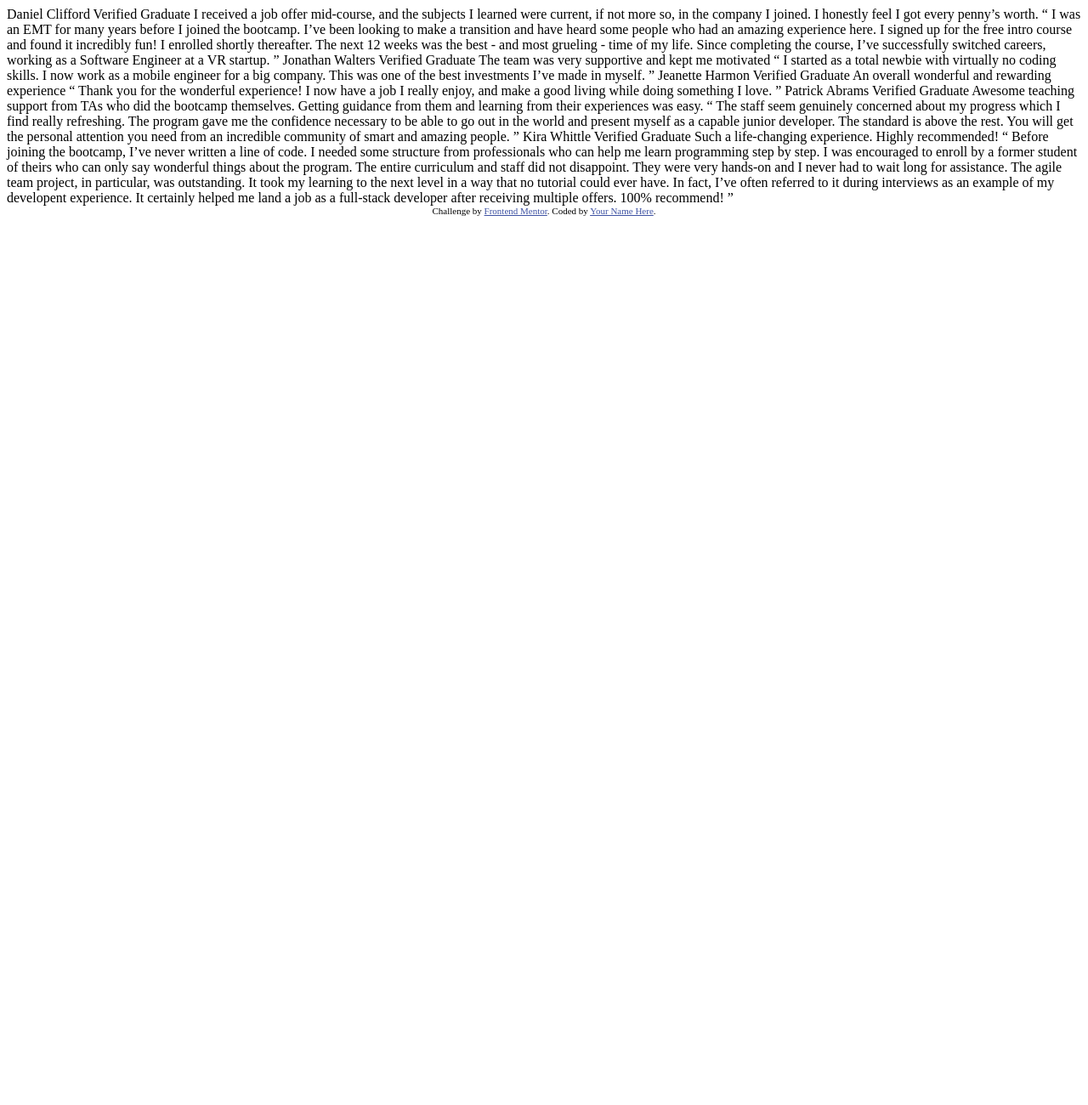
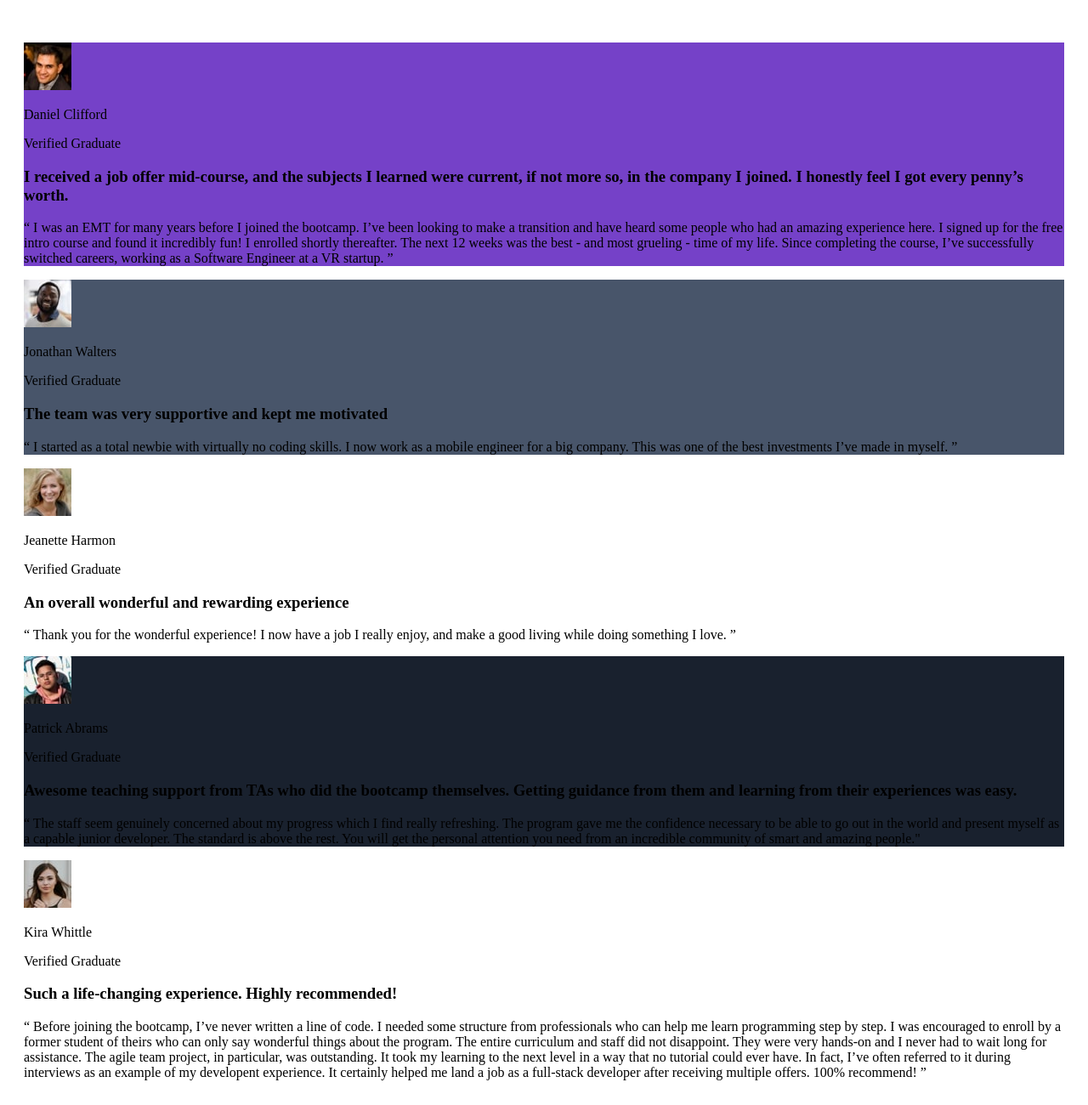
Before and after one commit to nicole-nam/testimonial-grid, a plain HTML site: page index.html in a window 1280 px wide. Shown: the whole page at 85% size. Before the commit the page ends 800 px from the top, so only its background shows below. Drawn offline with Linux system fonts and the light colour scheme.

Commit message:
add grid items and grid background colors

```diff
--- a/index.html
+++ b/index.html
@@ -1,76 +1,126 @@
 <!DOCTYPE html>
 <html lang="en">
   <head>
-  <meta charset="UTF-8">
-  <meta name="viewport" content="width=device-width, initial-scale=1.0"> <!-- displays site properly based on user's device -->
-
-  <link rel="icon" type="image/png" sizes="32x32" href="./images/favicon-32x32.png">
+    <meta charset="UTF-8" />
+    <meta name="viewport" content="width=device-width, initial-scale=1.0" />
+    <!-- displays site properly based on user's device -->
+    <link rel="stylesheet" href="styles.css" />
+    <link
+      rel="icon"
+      type="image/png"
+      sizes="32x32"
+      href="./images/favicon-32x32.png"
+    />
 
     <title>Frontend Mentor | [Challenge Name Here]</title>
-
-  <!-- Feel free to remove these styles or customise in your own stylesheet 👍 -->
-  <style>
-    .attribution { font-size: 11px; text-align: center; }
-    .attribution a { color: hsl(228, 45%, 44%); }
-  </style>
   </head>
   <body>
-  Daniel Clifford
-  Verified Graduate
+    <section class="grid-container">
+      <div class="first-grid">
+        <div>
+          <img src="/images/image-daniel.jpg" alt="" />
+          <p>Daniel Clifford</p>
+          <p>Verified Graduate</p>
+        </div>
+        <div>
+          <h3 class="highlight">
+            I received a job offer mid-course, and the subjects I learned were
+            current, if not more so, in the company I joined. I honestly feel I
+            got every penny’s worth.
+          </h3>
+          <p>
+            “ I was an EMT for many years before I joined the bootcamp. I’ve
+            been looking to make a transition and have heard some people who had
+            an amazing experience here. I signed up for the free intro course
+            and found it incredibly fun! I enrolled shortly thereafter. The next
+            12 weeks was the best - and most grueling - time of my life. Since
+            completing the course, I’ve successfully switched careers, working
+            as a Software Engineer at a VR startup. ”
+          </p>
+        </div>
+      </div>
+      <div class="second-grid">
+        <div>
+          <img src="/images/image-jonathan.jpg" alt="" />
+          <p>Jonathan Walters</p>
+          <p>Verified Graduate</p>
+        </div>
+        <div>
+          <h3 class="highlight">
+            The team was very supportive and kept me motivated
+          </h3>
 
-  I received a job offer mid-course, and the subjects I learned were current, if not more so,
-  in the company I joined. I honestly feel I got every penny’s worth.
-
-  “ I was an EMT for many years before I joined the bootcamp. I’ve been looking to make a
-  transition and have heard some people who had an amazing experience here. I signed up
-  for the free intro course and found it incredibly fun! I enrolled shortly thereafter.
-  The next 12 weeks was the best - and most grueling - time of my life. Since completing
-  the course, I’ve successfully switched careers, working as a Software Engineer at a VR startup. ”
-
-  Jonathan Walters
-  Verified Graduate
-
-  The team was very supportive and kept me motivated
-
-  “ I started as a total newbie with virtually no coding skills. I now work as a mobile engineer
-  for a big company. This was one of the best investments I’ve made in myself. ”
-
-  Jeanette Harmon
-  Verified Graduate
-
+          <p>
+            “ I started as a total newbie with virtually no coding skills. I now
+            work as a mobile engineer for a big company. This was one of the
+            best investments I’ve made in myself. ”
+          </p>
+        </div>
+      </div>
+      <div class="third-grid">
+        <div>
+          <img src="/images/image-jeanette.jpg" alt="" />
+          <p>Jeanette Harmon</p>
+          <p>Verified Graduate</p>
+        </div>
+        <div>
+          <h3 class="highlight">
             An overall wonderful and rewarding experience
-
-  “ Thank you for the wonderful experience! I now have a job I really enjoy, and make a good living
-  while doing something I love. ”
-
-  Patrick Abrams
-  Verified Graduate
-
-  Awesome teaching support from TAs who did the bootcamp themselves. Getting guidance from them and
-  learning from their experiences was easy.
-
-  “ The staff seem genuinely concerned about my progress which I find really refreshing. The program
-  gave me the confidence necessary to be able to go out in the world and present myself as a capable
-  junior developer. The standard is above the rest. You will get the personal attention you need from
-  an incredible community of smart and amazing people. ”
-
-  Kira Whittle
-  Verified Graduate
-
+          </h3>
+          <p>
+            “ Thank you for the wonderful experience! I now have a job I really
+            enjoy, and make a good living while doing something I love. ”
+          </p>
+        </div>
+      </div>
+      <div class="fourth-grid">
+        <div>
+          <img src="/images/image-patrick.jpg" alt="" />
+          <p>Patrick Abrams</p>
+          <p>Verified Graduate</p>
+        </div>
+        <div>
+          <h3 class="highlight">
+            Awesome teaching support from TAs who did the bootcamp themselves.
+            Getting guidance from them and learning from their experiences was
+            easy.
+          </h3>
+          <p>
+            “ The staff seem genuinely concerned about my progress which I find
+            really refreshing. The program gave me the confidence necessary to
+            be able to go out in the world and present myself as a capable
+            junior developer. The standard is above the rest. You will get the
+            personal attention you need from an incredible community of smart
+            and amazing people."
+          </p>
+        </div>
+      </div>
+      <div class="fifth-grid">
+        <div>
+          <img src="/images/image-kira.jpg" alt="" />
+          <p>Kira Whittle</p>
+          <p>Verified Graduate</p>
+        </div>
+        <div>
+          <h3 class="highlight">
             Such a life-changing experience. Highly recommended!
-
-  “ Before joining the bootcamp, I’ve never written a line of code. I needed some structure from
-  professionals who can help me learn programming step by step. I was encouraged to enroll by a former
-  student of theirs who can only say wonderful things about the program. The entire curriculum and staff
-  did not disappoint. They were very hands-on and I never had to wait long for assistance. The agile team
-  project, in particular, was outstanding. It took my learning to the next level in a way that no tutorial
-  could ever have. In fact, I’ve often referred to it during interviews as an example of my developent
-  experience. It certainly helped me land a job as a full-stack developer after receiving multiple offers.
-  100% recommend! ”
-
-  <div class="attribution">
-    Challenge by <a href="https://www.frontendmentor.io?ref=challenge" target="_blank">Frontend Mentor</a>.
-    Coded by <a href="#">Your Name Here</a>.
+          </h3>
+          <p>
+            “ Before joining the bootcamp, I’ve never written a line of code. I
+            needed some structure from professionals who can help me learn
+            programming step by step. I was encouraged to enroll by a former
+            student of theirs who can only say wonderful things about the
+            program. The entire curriculum and staff did not disappoint. They
+            were very hands-on and I never had to wait long for assistance. The
+            agile team project, in particular, was outstanding. It took my
+            learning to the next level in a way that no tutorial could ever
+            have. In fact, I’ve often referred to it during interviews as an
+            example of my developent experience. It certainly helped me land a
+            job as a full-stack developer after receiving multiple offers. 100%
+            recommend! ”
+          </p>
         </div>
+      </div>
+    </section>
   </body>
 </html>
--- /dev/null
+++ b/styles.css
@@ -0,0 +1,30 @@
+@import url('https://fonts.googleapis.com/css2?family=Barlow+Semi+Condensed:wght@500;600&family=Kumbh+Sans:wght@300;400;700&display=swap');
+
+.body {
+    background-color:hsl(0, 0%, 81%);
+}
+
+.grid-container {
+    margin: 50px 20px
+}
+
+.first-grid {
+    background-color: hsl(263, 55%, 52%);
+}
+
+.second-grid {
+    background-color:hsl(217, 19%, 35%);
+}
+
+.third-grid {
+    background-color:hsl(0, 0%, 100%);
+}
+
+.fourth-grid {
+    background-color: hsl(219, 29%, 14%) ;
+}
+
+.fifth-grid {
+    background-color:hsl(0, 0%, 100%);
+
+}
```
Lines whose indentation alone changed are shown as unchanged.
